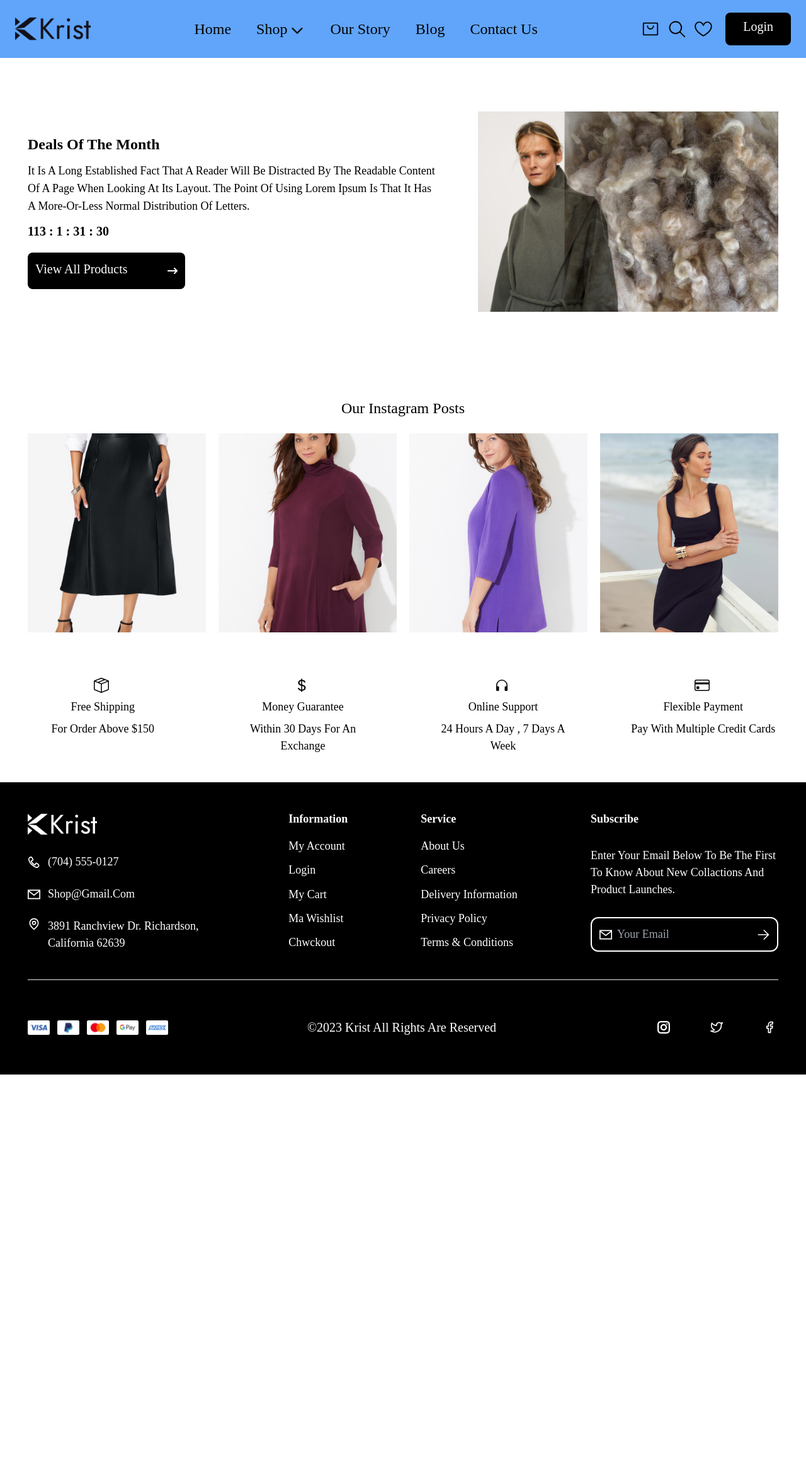
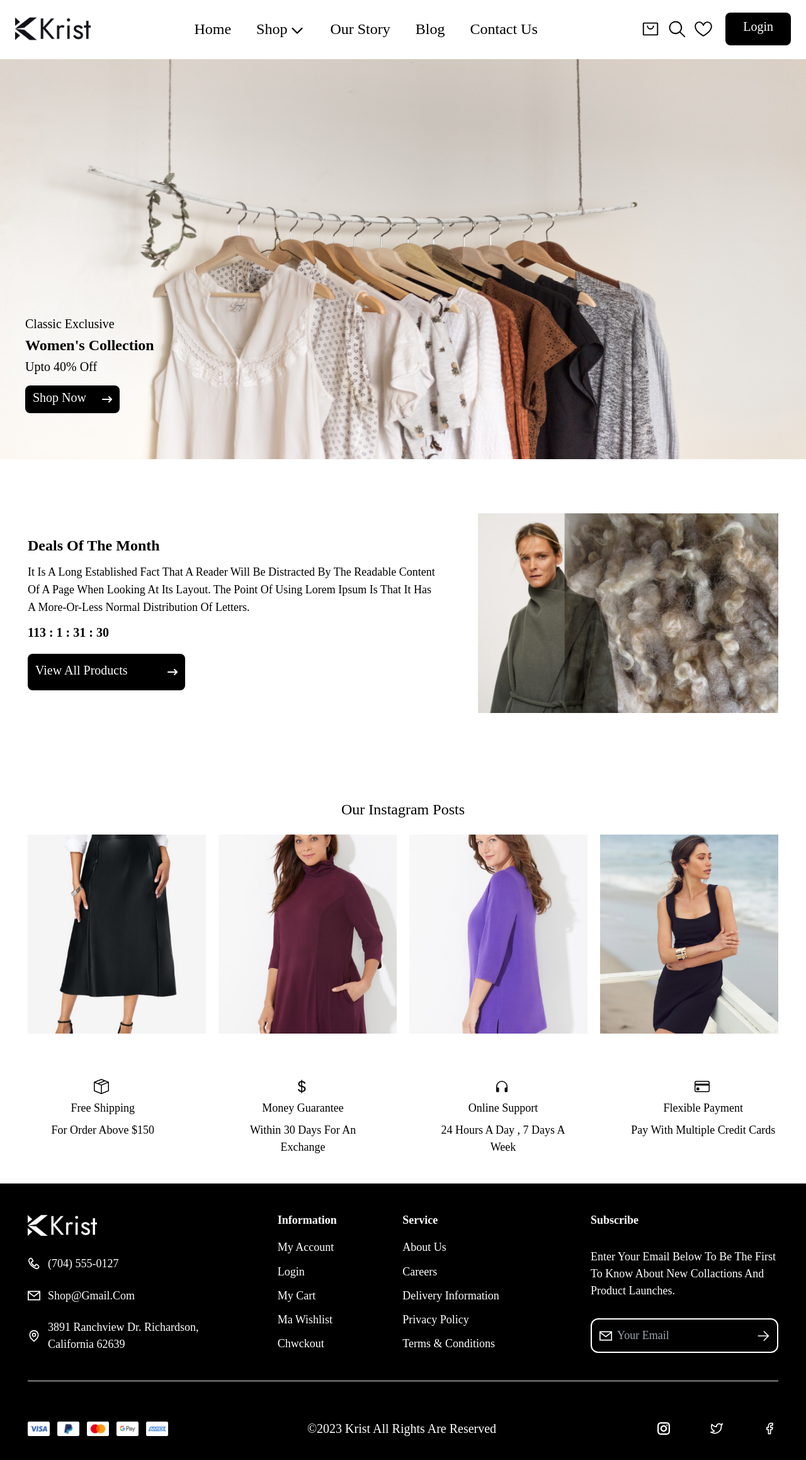
Before and after one commit to Melikamsa/shop, a Next.js app: page / in a window 1280 px wide. Shown: the top 2318 px of the page at 63% size. Before the commit the page ends 1706 px from the top, so only its background shows below. Built offline with nearby package versions, Linux system fonts and the light colour scheme.

Commit message:
create accordin in footer

```diff
--- a/app/page.jsx
+++ b/app/page.jsx
@@ -12,8 +12,8 @@ const HomePage = () => {
   return (
     <>
       <Header />
-      {/* <section>
-        <div className="relative">
+      <section>
+        <div>
           <Image
             src="/home.png"
             width={0}
@@ -46,7 +46,7 @@ const HomePage = () => {
             </div>
           </Link>
         </div>
-      </section> */}
+      </section>
 
       <Timer duration={113 * 24 * 60 * 60 * 1000} />
       <PostInstagram />
--- /dev/null
+++ b/app/products/page.jsx
@@ -0,0 +1,28 @@
+"use client";
+import { React, useEffect, useState } from "react";
+import Image from "next/image";
+
+const Products = () => {
+  const [product, setProduct] = useState([]);
+
+  useEffect(() => {
+    fetch("https://api.escuelajs.co/api/v1/products")
+      .then((Response) => Response.json())
+      .then((Result) => setProduct(Result))
+      .catch((err) => console.log(err));
+  }, []);
+
+  return (
+    <div>
+      {product.map((data) => {
+        return (
+          <>
+            <Image width={320} height={320} alt={"img"} src={data.image} />
+          </>
+        );
+      })}
+    </div>
+  );
+};
+
+export default Products;
--- a/components/Footer/index.jsx
+++ b/components/Footer/index.jsx
@@ -3,6 +3,7 @@ import { useState } from "react";
 import Image from "next/image";
 import Link from "next/link";
 import Accordion from "../Accordion";
+import "../../styles/components/Footer.scss";
 import {
   GrLocation,
   GrPhone,
@@ -19,48 +20,52 @@ const Footer = () => {
 
   return (
     <section className="bg-black">
-      <section className="lg:flex lg:items-center lg:justify-between  text-white p-5 sm:p-11 xl:text-[18px]">
-        <section className=" flex flex-col justify-between lg:w-[25%] h-[225px] max-lg:mb-11">
-          <Link className="w-[120px]" href="/">
+      <section className="footerLeft p-5 sm:p-11 xl:text-[18px]">
+        <section className="boxOneAndFour max-lg:mb-11">
+          <Link href="/">
             <Image src="/LogoText.png" alt="logo" width={110} height={110} />
           </Link>
 
-          <div className="flex items-center gap-2">
+          <div className="textBoxLeft">
             <button className="text-xl mr-1">
               <GrPhone />
             </button>
             <span>(704) 555-0127</span>
           </div>
 
-          <div className="flex items-center gap-2">
+          <div className="textBoxLeft">
             <button className="text-xl mr-1">
               <GrMailOption />
             </button>
             <span>shop@gmail.com</span>
           </div>
 
-          <div className="flex items-start gap-2">
+          <div className="textBoxLeft">
             <button className="text-xl mr-1">
               <GrLocation />
             </button>
             <span>3891 ranchview dr. richardson, california 62639</span>
           </div>
         </section>
-        <section className="lg:h-[225px] max-lg:mb-11">
-          <div className="flex items-center justify-between mb-4 ">
-            <p className="font-bold text-lg">information</p>
+
+        <section className="lg:h-[225px] max-lg:mb-11 w-[100px]">
+          <section className="lg:hidden">
+            <Accordion
+              isOpenStatus={setShowInformation}
+              AccordionHeader={
+                <div className="mb-4 titlesBoxTowAndThree ">
+                  <p className="titles">information</p>
                   <span
-              className="text-xl lg:hidden cursor-pointer"
-              onClick={() => {
-                setShowInformation(true);
-                console.log("click");
-              }}
+                    className={`icon mt-2 ${
+                      showInformation ? "rotate-180" : ""
+                    }`}
                   >
                     <GrDown />
                   </span>
                 </div>
-          {showInformation ? (
-            <ul className="h-[225px] flex flex-col justify-between ">
+              }
+            >
+              <ul className="minItems">
                 <li>
                   <Link href="/">my account</Link>
                 </li>
@@ -77,9 +82,17 @@ const Footer = () => {
                   <Link href="/">chwckout</Link>
                 </li>
               </ul>
-          ) : null}
+            </Accordion>
+          </section>
 
-          <ul className="h-[180px] flex flex-col justify-between max-lg:hidden">
+          <section className="max-lg:hidden">
+            <div className="mb-4 titlesBoxTowAndThree ">
+              <p className="titles">information</p>
+              <span className="icon mt-2">
+                <GrDown />
+              </span>
+            </div>
+            <ul className="maxItems">
               <li>
                 <Link href="/">my account</Link>
               </li>
@@ -97,21 +110,24 @@ const Footer = () => {
               </li>
             </ul>
           </section>
-        <section className="lg:h-[225px] max-lg:mb-11">
-          <div
-            className="flex items-center justify-between cursor-pointer mb-4 "
-            onClick={() => {
-              setShowService(true);
-              console.log("click");
-            }}
+        </section>
+
+        <section className="lg:h-[225px] max-lg:mb-11 w-[200px]">
+          <section className="lg:hidden">
+            <Accordion
+              isOpenStatus={setShowService}
+              AccordionHeader={
+                <div className="titlesBoxTowAndThree mb-4">
+                  <p className="titles">service</p>
+                  <span
+                    className={`icon mt-2 ${showService ? "rotate-180" : ""}`}
                   >
-            <p className="font-bold text-lg">service</p>
-            <span className="text-xl lg:hidden">
                     <GrDown />
                   </span>
                 </div>
-          {showService ? (
-            <ul className="h-[225px] flex flex-col justify-between ">
+              }
+            >
+              <ul className="minItems lg:hidden">
                 <li>
                   <Link href="/">about us</Link>
                 </li>
@@ -128,9 +144,17 @@ const Footer = () => {
                   <Link href="/">terms & conditions</Link>
                 </li>
               </ul>
-          ) : null}
+            </Accordion>
+          </section>
 
-          <ul className="h-[180px] flex flex-col justify-between max-lg:hidden">
+          <section className="max-lg:hidden">
+            <div className="titlesBoxTowAndThree mb-4">
+              <p className="titles">service</p>
+              <span className="icon mt-2">
+                <GrDown />
+              </span>
+            </div>
+            <ul className="maxItems">
               <li>
                 <Link href="/">about us</Link>
               </li>
@@ -148,20 +172,21 @@ const Footer = () => {
               </li>
             </ul>
           </section>
+        </section>
 
-        <section className="lg:w-[25%] lg:h-[225px] flex flex-col justify-between gap-8 lg:gap-0  max-lg:mb-6">
+        <section className="boxOneAndFour gap-8 lg:gap-0 max-lg:mb-6">
           <p className="font-bold text-lg">subscribe</p>
           <span>
             enter your email below to be the first to know about new collactions
             and product launches.
           </span>
 
-          <div className="flex items-center justify-around text-white border-2 border-white gap-2 bg-black py-3 rounded-xl">
+          <div className="boxImail border-2 border-white gap-2 py-3">
             <button className="text-xl ml-3">
               <GrMailOption />
             </button>
             <input
-              className="bg-black w-full outline-none"
+              className="outline-none"
               type="email"
               placeholder="your email"
             />
@@ -174,8 +199,8 @@ const Footer = () => {
 
       <hr className=" mx-5 sm:mx-11" />
 
-      <section className="lg:flex lg:items-center lg:justify-between text-white py-5 sm:py-5 sm:px-11 xl:text-[20px]">
-        <div className="lg:w-[30%] flex items-center justify-center lg:justify-start lg:gap-3 gap-5 sm:gap-16 ">
+      <section className="bottom py-5 sm:py-5 sm:px-11 ">
+        <div className="PaymentGateway lg:gap-3 gap-5 sm:gap-16 ">
           <Link href="/">
             <Image
               width={35}
@@ -222,7 +247,7 @@ const Footer = () => {
           ©2023 Krist All Rights are reserved️
         </p>
 
-        <div className="flex items-center justify-center lg:justify-end gap-16 lg:w-[30%] text-xl mr-1">
+        <div className="socialMedia gap-16 mr-1">
           <Link href="/">
             <GrInstagram />
           </Link>
--- a/components/Header/index.jsx
+++ b/components/Header/index.jsx
@@ -4,26 +4,35 @@ import { PiShoppingBag, PiListBold, PiCaretDownBold } from "react-icons/pi";
 import HamburgerMenu from "./HamburgerMenu/HamburgerMenu";
 import Link from "next/link";
 import Image from "next/image";
+import Shop from "./Shop";
 import { useState } from "react";
 
 const Header = () => {
   const [showMenu, setShowMenu] = useState(false);
+  const [showShop, setShowShop] = useState(false);
 
   return (
-    <section className="header bg-blue-400 flex items-center justify-between py-5 px-3 lg:px-6">
+    <section className="header flex items-center justify-between py-5 px-3 lg:px-6">
       <Link href="/">
         <Image src="/LogoTextBlack.png" alt="logo" width={120} height={110} />
       </Link>
 
-      <div>
       <ul className="menu max-md:hidden flex items-center justify-between gap-6 lg:gap-10 lg:text-xl xl:text-2xl">
         <li>
           <Link href="/">home</Link>
         </li>
-          <li className="flex items-center gap-1">
+        <li
+          className="flex items-center gap-1 cursor-pointer"
+          onClick={() => {
+            setShowShop(true);
+            console.log("click shod");
+          }}
+        >
           <Link href="/">shop</Link>
           <PiCaretDownBold className="mt-1" />
         </li>
+        {showShop ? <Shop setShow={setShowShop} /> : null}
+
         <li>
           <Link href="/">our story</Link>
         </li>
@@ -34,9 +43,8 @@ const Header = () => {
           <Link href="/">contact us</Link>
         </li>
       </ul>
-      </div>
 
-      <section className="left  flex items-center gap-2 lg:gap-5">
+      <section className="left flex items-center gap-2 lg:gap-5">
         <div className="icons max-sm:hidden text-2xl xl:text-3xl flex items-center gap-2 lg:gap-3">
           <button>
             <PiShoppingBag />
--- a/next.config.mjs
+++ b/next.config.mjs
@@ -2,6 +2,10 @@
 const nextConfig = {
   reactStrictMode: true,
   experimental: { appDir: true },
+
+  images: {
+    domains: ["fakestoreapi.com"],
+  },
 };
 
 export default nextConfig;
--- /dev/null
+++ b/styles/components/Footer.scss
@@ -0,0 +1,53 @@
+@layer component {
+  .footerLeft {
+    @apply lg:flex lg:items-center lg:justify-between  text-white;
+  }
+
+  .footerLeft .boxOneAndFour {
+    @apply flex flex-col justify-between lg:w-[25%] h-[225px];
+  }
+
+  .textBoxLeft {
+    @apply flex items-center gap-2;
+  }
+
+  .titlesBoxTowAndThree {
+    @apply w-[200px] flex items-center justify-between;
+  }
+
+  .titles {
+    @apply font-bold text-lg cursor-pointer;
+  }
+
+  .titlesBoxTowAndThree .icon {
+    @apply text-xl lg:hidden cursor-pointer;
+  }
+
+  .minItems {
+    @apply h-[225px] flex flex-col justify-between;
+  }
+
+  .maxItems {
+    @apply h-[180px] flex flex-col justify-between max-lg:hidden;
+  }
+
+  .boxImail {
+    @apply bg-black rounded-xl flex items-center justify-around text-white;
+  }
+
+  input {
+    @apply bg-black w-full;
+  }
+
+  .bottom {
+    @apply xl:text-[20px] lg:flex lg:items-center lg:justify-between text-white;
+  }
+
+  .PaymentGateway {
+    @apply lg:w-[30%] flex items-center justify-center lg:justify-start;
+  }
+
+  .socialMedia {
+    @apply flex items-center justify-center lg:justify-end lg:w-[30%] text-xl;
+  }
+}
```
Also changed, not shown: components/Accordion/index.jsx (+53 -0 lines), components/Header/HamburgerMenu/HamburgerMenu.jsx (+13 -4 lines), components/Header/Shop/index.jsx (+17 -6 lines). Lines whose indentation alone changed are shown as unchanged.
